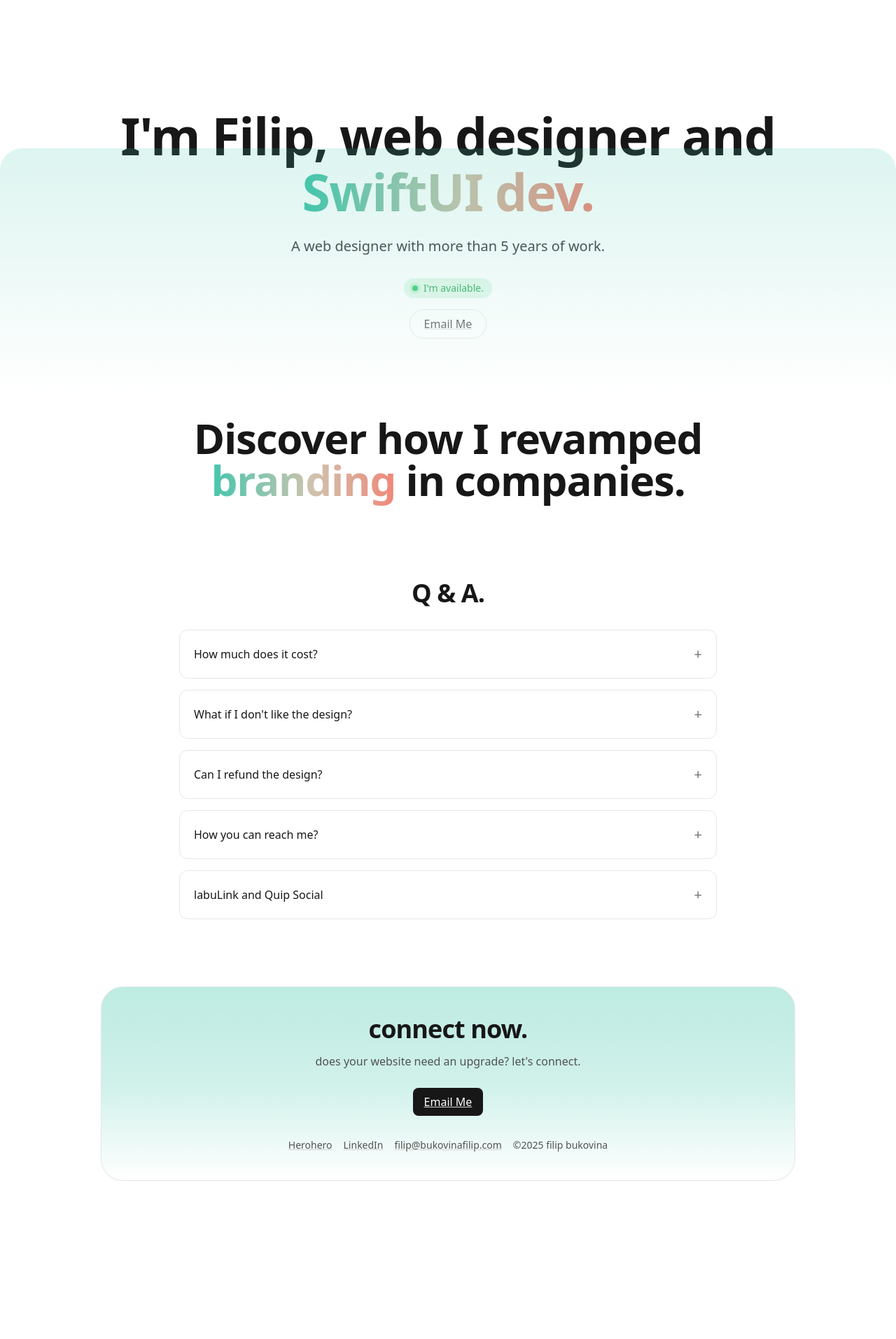
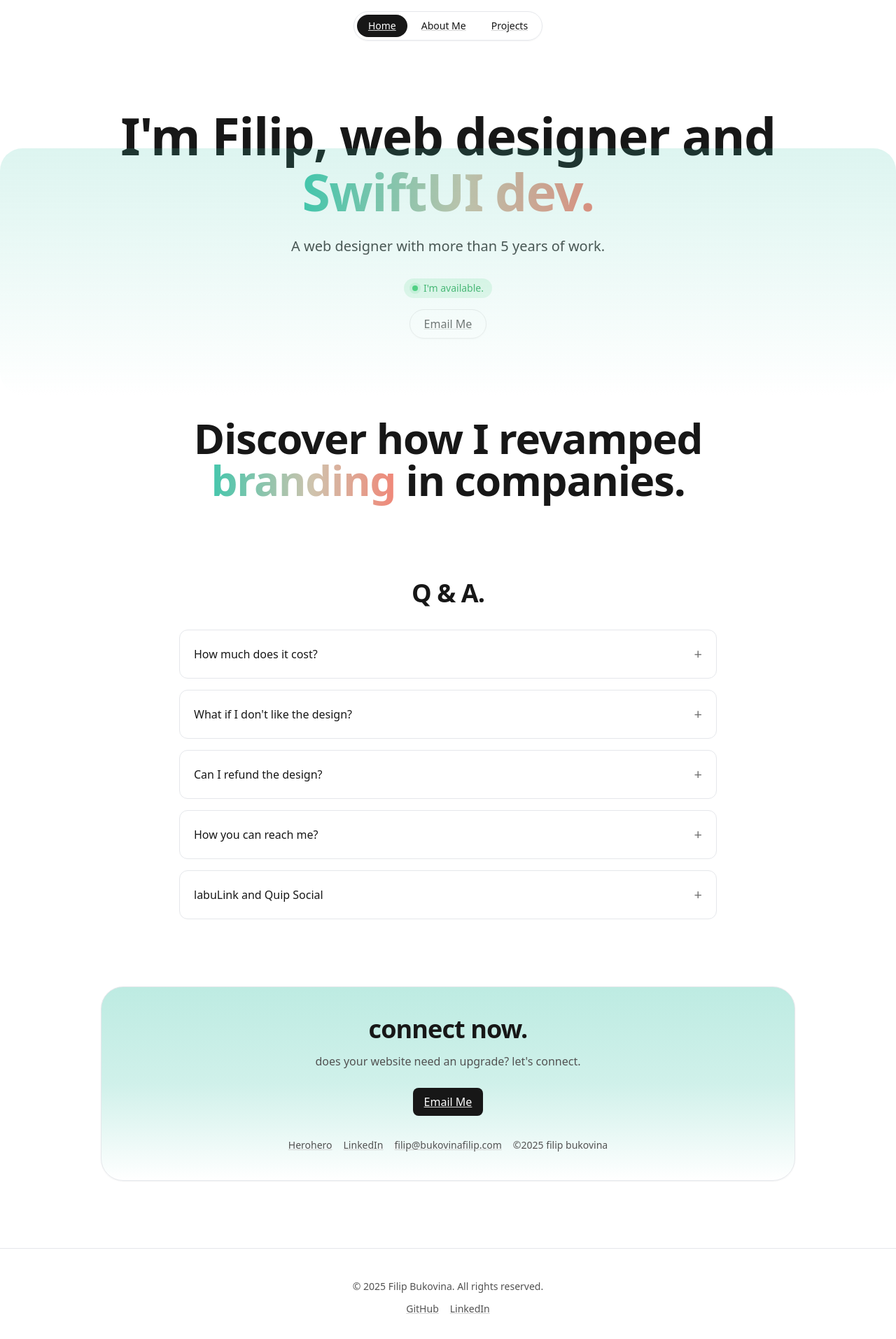
Before and after one commit to FBukovina/bukovinafilip-next, a Next.js app: page / in a window 1280 px wide. Shown: the top 1914 px of the page at 70% size. Before the commit the page ends 1688 px from the top, so only its background shows below. Built offline with nearby package versions, Linux system fonts and the light colour scheme.

Commit message:
Improve header and footer UI

```diff
--- a/components/Footer.tsx
+++ b/components/Footer.tsx
@@ -1,5 +1,28 @@
 export default function Footer() {
+  const year = new Date().getFullYear()
   return (
-    <footer className="mt-24" />
+    <footer className="mt-24 border-t">
+      <div className="container py-10 text-center text-sm text-neutral-600">
+        <p>© {year} Filip Bukovina. All rights reserved.</p>
+        <div className="mt-2 flex justify-center gap-4">
+          <a
+            href="https://github.com/bukovinafilip"
+            target="_blank"
+            rel="noreferrer"
+            className="footer-link"
+          >
+            GitHub
+          </a>
+          <a
+            href="https://www.linkedin.com/in/bukovinafilip"
+            target="_blank"
+            rel="noreferrer"
+            className="footer-link"
+          >
+            LinkedIn
+          </a>
+        </div>
+      </div>
+    </footer>
   )
 }
--- a/components/Header.tsx
+++ b/components/Header.tsx
@@ -1,15 +1,17 @@
 'use client'
 import Link from 'next/link'
 import { usePathname } from 'next/navigation'
-import { useEffect, useState } from 'react'
 
-function NavItem({ href, children }: { href: string; children: React.ReactNode }){
+function NavItem({ href, children }: { href: string; children: React.ReactNode }) {
   const pathname = usePathname()
   const active = pathname === href
   return (
     <Link
       href={href}
-      className={`px-4 py-1.5 rounded-full text-sm font-medium transition ${active ? 'bg-neutral-100' : 'hover:bg-neutral-50'}`}
+      aria-current={active ? 'page' : undefined}
+      className={`px-4 py-1.5 rounded-full text-sm font-medium transition-colors ${
+        active ? 'bg-neutral-900 text-white' : 'hover:bg-neutral-100'
+      }`}
     >
       {children}
     </Link>
@@ -17,25 +19,12 @@ function NavItem({ href, children }: { href: string; children: React.ReactNode }
 }
 
 export default function Header() {
-  const [show, setShow] = useState(false)
-
-  useEffect(() => {
-    const onScroll = () => {
-      const y = window.scrollY || window.pageYOffset
-      setShow(y > 80)
-    }
-    onScroll()
-    window.addEventListener('scroll', onScroll, { passive: true })
-    return () => window.removeEventListener('scroll', onScroll)
-  }, [])
-
   return (
     <header className="sticky top-4 z-50">
       <div className="container grid place-items-center">
         <nav
-          className={`inline-flex items-center gap-1 rounded-full border bg-white/80 backdrop-blur px-1 py-1 shadow-sm transition-all duration-300 ${
-            show ? 'opacity-100 translate-y-0' : 'opacity-0 -translate-y-2 pointer-events-none'
-          }`}
+          aria-label="Main navigation"
+          className="inline-flex items-center gap-1 rounded-full border bg-white/80 backdrop-blur px-1 py-1 shadow-sm transition-all duration-300"
         >
           <NavItem href="/">Home</NavItem>
           <NavItem href="/about">About Me</NavItem>
```
